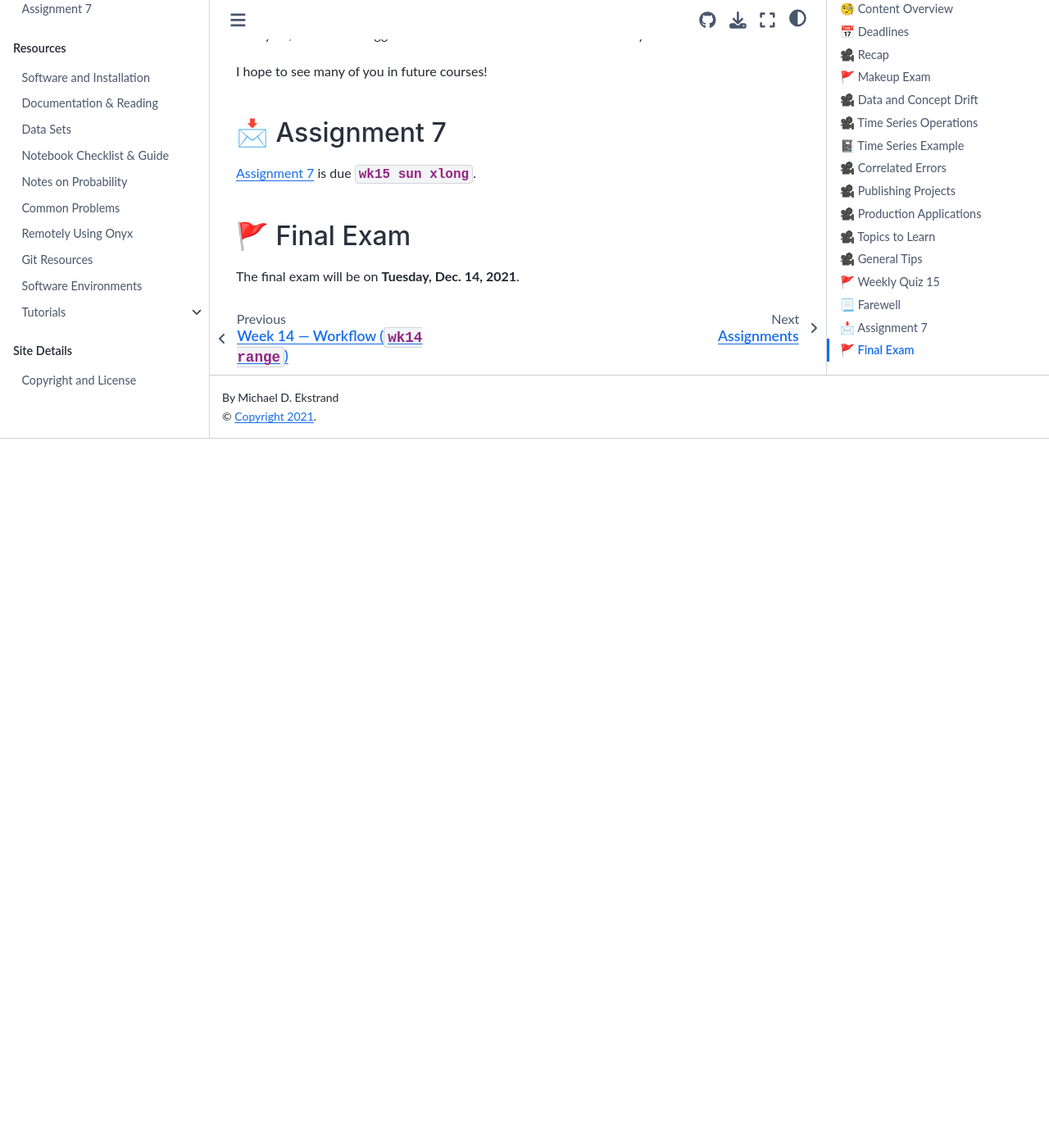
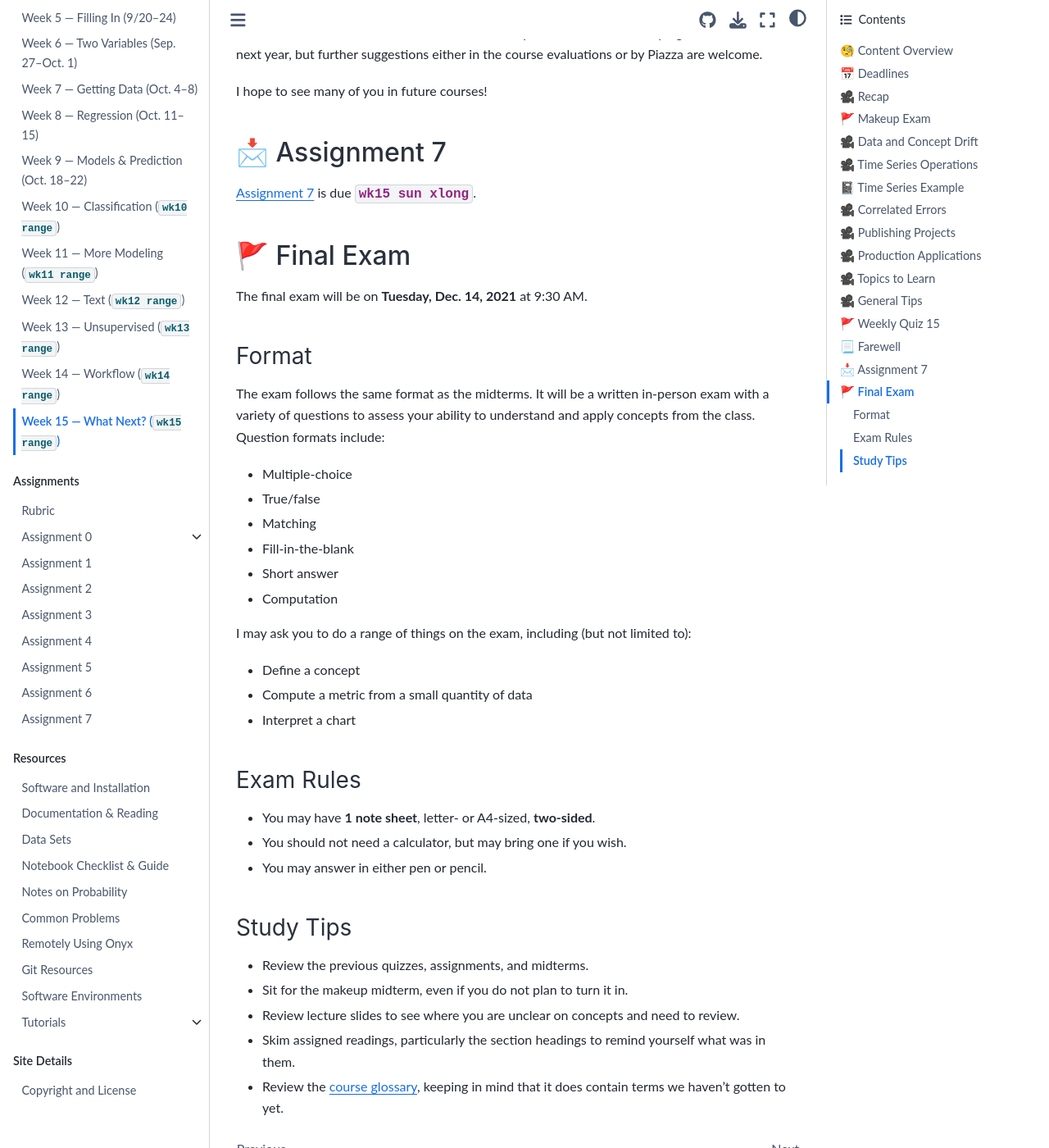
Before and after one commit to mdekstrand/cs533-web, a Jupyter Book: the page built from week15/index.md, in a window 1280 px wide and 1400 px high, scrolled down 4061 px. Shown: the whole window at 82% size. Built offline with Jupyter Book 1.0.4 settings and Sphinx 7.4.7 and the Sphinx Book theme 1.1.4, drawn with Linux system fonts in a browser that asks for light colours; pages that are not in the unit, such as notebooks, are missing from menus; cross-references to code outside the pages are shown as plain code; a style sheet for code colours, icons or effects is not loaded; before the commit the page ends 4596 px from its top, so only the background shows below that; some of the changed text lies outside the part shown.

Commit message:
undraft the end of class

```diff
--- a/week15/index.md
+++ b/week15/index.md
@@ -34,6 +30,8 @@ This video reviews the concepts we have discussed this term and puts them into t
 
 The makeup midterm is **{date}`wk15 tue long`** in class.  It covers the entire semester, with an emphasis on material since the 2nd midterm.
 The rules and format are the same as for [Midterm A](midterm-a).
+
+I encourage you to come and take the exam, as it is the single best way to prepare for the final.  You can at any time leave the exam, and take it with you; I will only grade it if you turn it in, and there is no problem with showing up, looking at it, even filling it out, and deciding you like your current grades well enough to not turn it in.
 
 :::{warning}
 If you turn in the makeup exam to be graded, its grade will replace the lower of your Midterm A and B grades, **even if that lowers your final grade**.
@@ -160,4 +158,35 @@ I hope to see many of you in future courses!
 
 ## {{mquiz}} Final Exam
 
-The final exam will be on **Tuesday, Dec. 14, 2021**.
+The final exam will be on **Tuesday, Dec. 14, 2021** at 9:30 AM.
+
+### Format
+
+The exam follows the same format as the midterms. It will be a written in-person exam with a variety of questions to assess your ability to understand and apply concepts from the class.  Question formats include:
+
+- Multiple-choice
+- True/false
+- Matching
+- Fill-in-the-blank
+- Short answer
+- Computation
+
+I may ask you to do a range of things on the exam, including (but not limited to):
+
+- Define a concept
+- Compute a metric from a small quantity of data
+- Interpret a chart
+
+### Exam Rules
+
+- You may have **1 note sheet**, letter- or A4-sized, **two-sided**.
+- You should not need a calculator, but may bring one if you wish.
+- You may answer in either pen or pencil.
+
+### Study Tips
+
+- Review the previous quizzes, assignments, and midterms.
+- Sit for the makeup midterm, even if you do not plan to turn it in.
+- Review lecture slides to see where you are unclear on concepts and need to review.
+- Skim assigned readings, particularly the section headings to remind yourself what was in them.
+- Review the [course glossary](../glossary.md), keeping in mind that it does contain terms we haven't gotten to yet.
```
Also changed, not shown: other parts of week15/index.md (+1 -5 lines).
